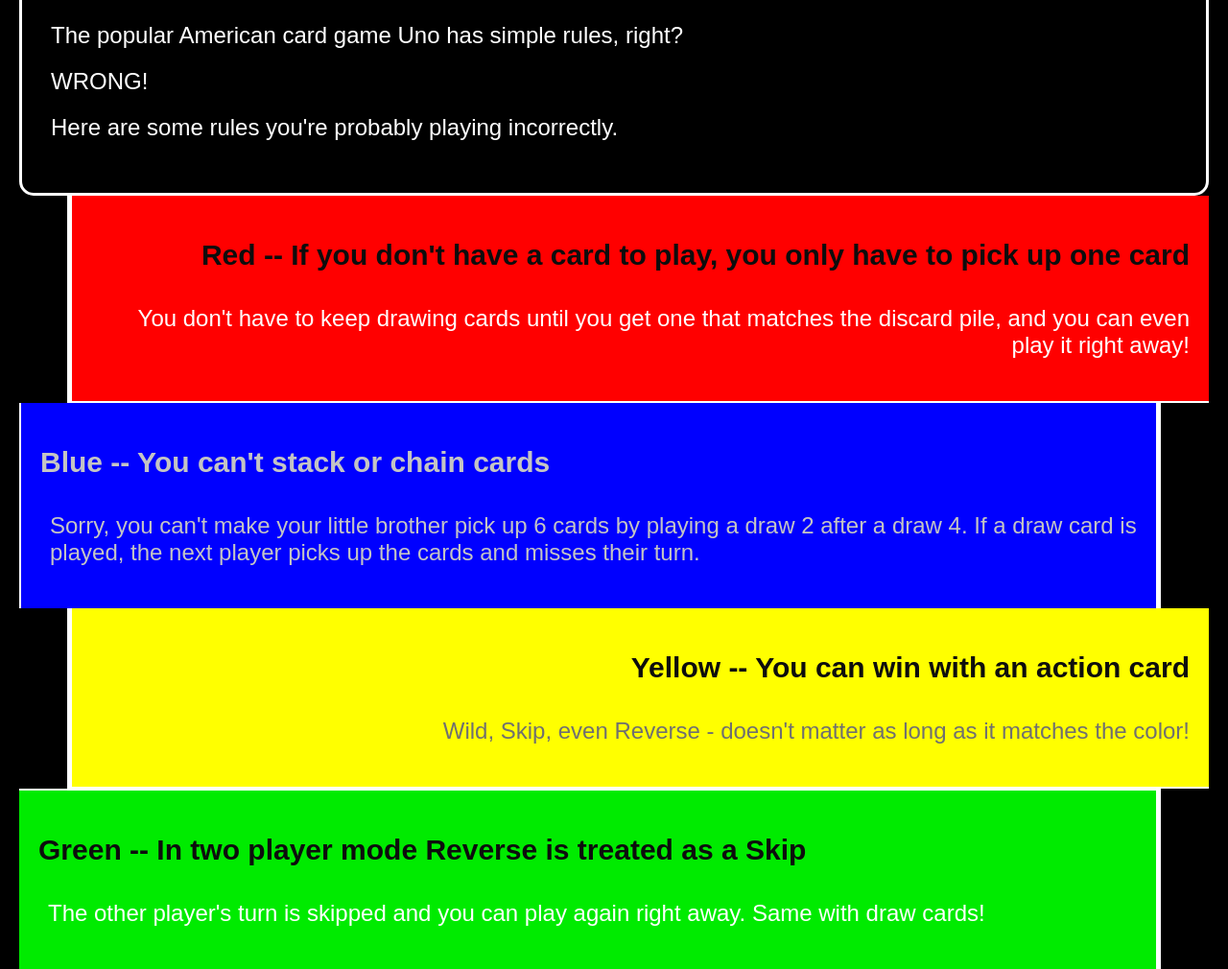
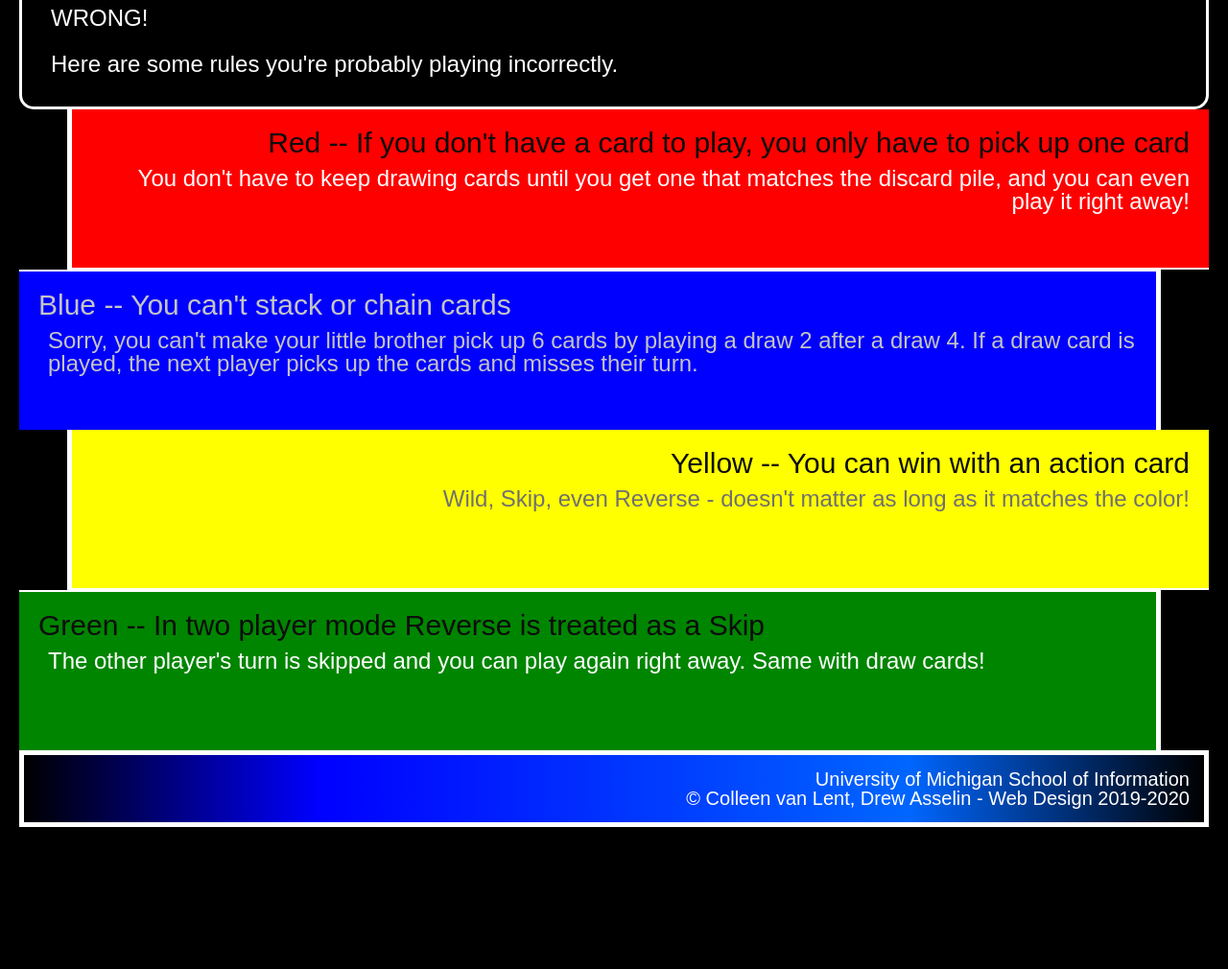
Before and after one commit to floradengg/hw2-2024, a plain HTML site: page index.html in a window 1280 px wide. Shown: the part 414-1424 px from the top of the page at 96% size. After the commit the page ends 1276 px from the top, so only its background shows below. Drawn offline with Linux system fonts and the light colour scheme.

Commit message:
Add files via upload

```diff
--- a/css/style.css
+++ b/css/style.css
@@ -53,7 +53,7 @@
     background-color: #0000FF;
     text-align: left;
     margin-right: 50px;
-    border-width: 0px 5px 0px 2px;
+    border-width: 2px 5px 0px 0px;
 }
 
 .blue h2{
@@ -76,7 +76,7 @@
 }
 
 .green{
-    background-color: #00EB00;
+    background-color:  #008500;
     text-align: left;
     margin-right: 50px;
     border-width: 2px 5px 0px 0px;
--- a/index.html
+++ b/index.html
@@ -3,6 +3,7 @@
 <head>
   <meta charset="UTF-8">
   <meta name="viewport" content="width=device-width, initial-scale=1.0">
+  <link rel="stylesheet" type="text/css" href="css/html5reset.css">
   <link rel="stylesheet" type="text/css" href="css/style.css">
  <title>4 Uno Rules You're Playing Wrong</title>
  <link rel="icon" type="image/x-icon" href="images/favicon.ico">
```
